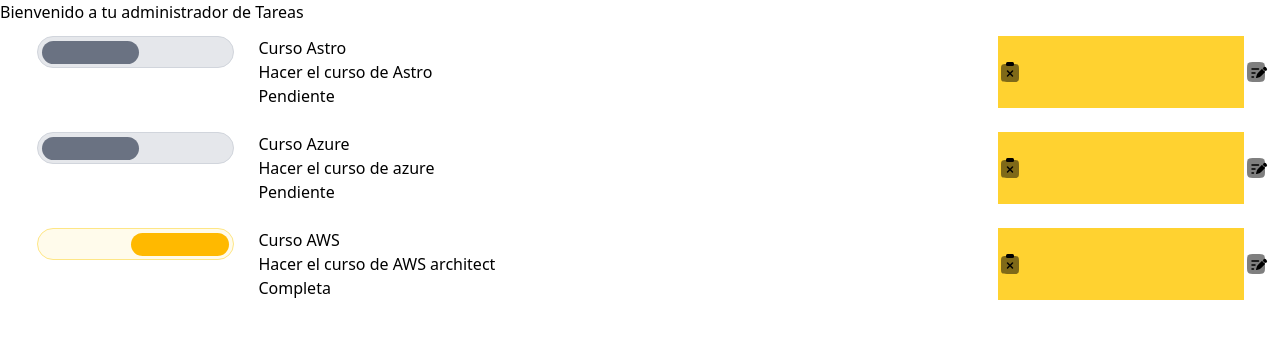
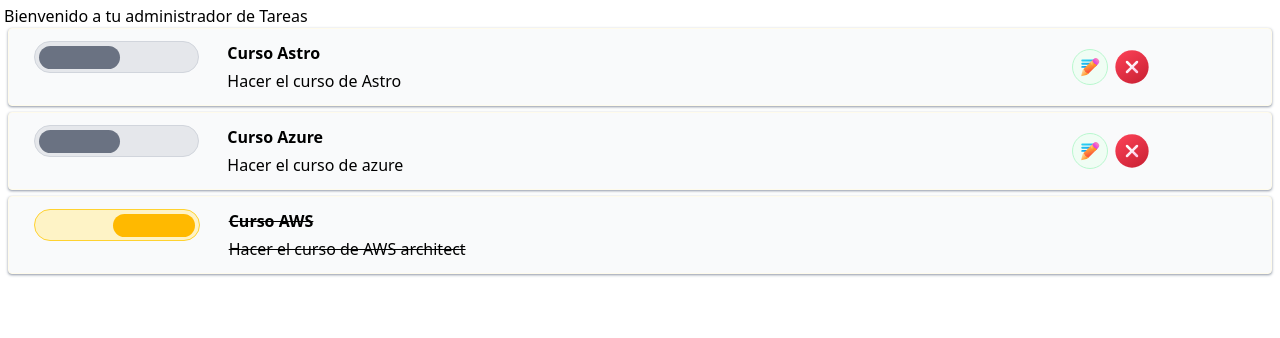
Before and after one commit to EmersonUrielVargas/tm-task-manager-web-ui, an Angular app: page / in a window 1280 px wide. Shown: the top 338 px of the page. Built offline with nearby package versions, Linux system fonts and the light colour scheme.

Commit message:
styles task

```diff
--- a/src/app/app.component.html
+++ b/src/app/app.component.html
@@ -1,3 +1,3 @@
-<div class="">
+<div class="w-full max-w-screen box-border p-1">
   <router-outlet />
 </div>
--- a/src/app/components/task/task.component.html
+++ b/src/app/components/task/task.component.html
@@ -1,21 +1,93 @@
-<form [formGroup]="taskForm">
-    <div class="task-container grid grid-flow-col grid-cols-5 w-full justify-between p-3">
-        <div class="flex w-full h-8 rounded-full cursor-pointer justify-center">
-            <label [for]="`${task.id}'checkTask'`" class="relative rounded-full w-8/10 border border-gray-300 bg-gray-200 has-checked:bg-amber-50 has-checked:border-amber-200">
+<form [formGroup]="taskForm" class="w-full">
+    <div class="task-container w-full flex gap-2 py-3 px-1 box-border rounded-sm bg-gray-50 border-amber-50 border shadow-sm shadow-gray-400">
+        <div class="flex peer h-8 rounded-full cursor-pointer w-2/12 justify-center">
+            <label [for]="`${task.id}'checkTask'`" class="relative rounded-full w-8/10 border border-gray-300 bg-gray-200 has-checked:bg-amber-100 has-checked:border-amber-300">
                 <input type="checkbox" [id]="`${task.id}'checkTask'`" class="sr-only peer" [checked]="taskEditable().status === taskEnum.COMPLETE" (change)="onChangeStatus($event)"/>
                 <span class="w-3/6 h-6/8 absolute top-1 left-1 bg-gray-500 rounded-full peer-checked:bg-amber-400 peer-checked:right-1 peer-checked:left-auto"></span>
             </label>
         </div>
-        <div class="task-content col-span-3">
-            <h3>{{taskEditable().title}}</h3>
+        <div class="task-content flex flex-col w-7/12 gap-1 whitespace-normal peer-has-checked:line-through peer-has-checked:w-10/12">
+            <h3 class="font-bold">{{taskEditable().title}}</h3>
             <p>{{taskEditable().description}}</p>
-            <p>{{taskEditable().status}}</p>
         </div>
-        <button class="edit bg-amber-300 ">
-            <svg xmlns="http://www.w3.org/2000/svg" width="24" height="24" viewBox="0 0 24 24"><path fill="currentColor" d="M21 15.998v-6c0-2.828 0-4.242-.879-5.121C19.353 4.109 18.175 4.012 16 4H8c-2.175.012-3.353.109-4.121.877C3 5.756 3 7.17 3 9.998v6c0 2.829 0 4.243.879 5.122c.878.878 2.293.878 5.121.878h6c2.828 0 4.243 0 5.121-.878c.879-.88.879-2.293.879-5.122" opacity="0.5"/><path fill="currentColor" d="M8 3.5A1.5 1.5 0 0 1 9.5 2h5A1.5 1.5 0 0 1 16 3.5v1A1.5 1.5 0 0 1 14.5 6h-5A1.5 1.5 0 0 1 8 4.5z"/><path fill="currentColor" fill-rule="evenodd" d="M8.97 10.47a.75.75 0 0 1 1.06 0L12 12.44l1.97-1.97a.75.75 0 1 1 1.06 1.06l-1.97 1.97l1.97 1.97a.75.75 0 0 1-1.06 1.06L12 14.56l-1.97 1.97a.75.75 0 0 1-1.06-1.06l1.97-1.97l-1.97-1.97a.75.75 0 0 1 0-1.06" clip-rule="evenodd"/></svg>
-        </button>
-        <button class="remove ">
-            <svg xmlns="http://www.w3.org/2000/svg" width="24" height="24" viewBox="0 0 24 24"><path fill="currentColor" d="M3 10c0-3.771 0-5.657 1.172-6.828S7.229 2 11 2h2c3.771 0 5.657 0 6.828 1.172S21 6.229 21 10v4c0 3.771 0 5.657-1.172 6.828S16.771 22 13 22h-2c-3.771 0-5.657 0-6.828-1.172S3 17.771 3 14z" opacity="0.5"/><path fill="currentColor" d="M16.519 16.501c.175-.136.334-.295.651-.612l3.957-3.958c.096-.095.052-.26-.075-.305a4.3 4.3 0 0 1-1.644-1.034a4.3 4.3 0 0 1-1.034-1.644c-.045-.127-.21-.171-.305-.075L14.11 12.83c-.317.317-.476.476-.612.651q-.243.311-.412.666c-.095.2-.166.414-.308.84l-.184.55l-.292.875l-.273.82a.584.584 0 0 0 .738.738l.82-.273l.875-.292l.55-.184c.426-.142.64-.212.84-.308q.355-.17.666-.412m5.849-5.809a2.163 2.163 0 1 0-3.06-3.059l-.126.128a.52.52 0 0 0-.148.465c.02.107.055.265.12.452c.13.375.376.867.839 1.33s.955.709 1.33.839c.188.065.345.1.452.12a.53.53 0 0 0 .465-.148z"/><path fill="currentColor" fill-rule="evenodd" d="M7.25 9A.75.75 0 0 1 8 8.25h6.5a.75.75 0 0 1 0 1.5H8A.75.75 0 0 1 7.25 9m0 4a.75.75 0 0 1 .75-.75h3a.75.75 0 0 1 0 1.5H8a.75.75 0 0 1-.75-.75m0 4a.75.75 0 0 1 .75-.75h1.5a.75.75 0 0 1 0 1.5H8a.75.75 0 0 1-.75-.75" clip-rule="evenodd"/></svg>
-        </button>
+        <div class="buttons-container w-3/12 justify-center flex items-center gap-1 peer-has-checked:hidden">
+            <button class="edit bg-green-50 border border-green-200 w-9 h-9 justify-items-center rounded-full">
+                <svg xmlns="http://www.w3.org/2000/svg" class="w-6/10" viewBox="0 0 16 16">
+                    <g fill="none">
+                        <path fill="url(#fluentColorDrafts160)" d="M1 2.75A.75.75 0 0 1 1.75 2h10.5a.75.75 0 0 1 0 1.5H1.75A.75.75 0 0 1 1 2.75" />
+                        <path fill="url(#fluentColorDrafts167)" fill-opacity="0.7" d="M1 2.75A.75.75 0 0 1 1.75 2h10.5a.75.75 0 0 1 0 1.5H1.75A.75.75 0 0 1 1 2.75" />
+                        <path fill="url(#fluentColorDrafts161)" d="M1 5.25a.75.75 0 0 1 .75-.75h7.5a.75.75 0 0 1 0 1.5h-7.5A.75.75 0 0 1 1 5.25" />
+                        <path fill="url(#fluentColorDrafts168)" fill-opacity="0.7" d="M1 5.25a.75.75 0 0 1 .75-.75h7.5a.75.75 0 0 1 0 1.5h-7.5A.75.75 0 0 1 1 5.25" />
+                        <path fill="url(#fluentColorDrafts162)" d="M1 7.75A.75.75 0 0 1 1.75 7h5.5a.75.75 0 0 1 0 1.5h-5.5A.75.75 0 0 1 1 7.75" />
+                        <path fill="url(#fluentColorDrafts169)" fill-opacity="0.7" d="M1 7.75A.75.75 0 0 1 1.75 7h5.5a.75.75 0 0 1 0 1.5h-5.5A.75.75 0 0 1 1 7.75" />
+                        <path fill="url(#fluentColorDrafts163)" d="M2.657 9.635L9.75 2.543l3.707 3.707l-7.093 7.092l-2.267-1.439z" />
+                        <path fill="url(#fluentColorDrafts164)" d="m2.964 9.328l-.307.307a2.95 2.95 0 0 0-.772 1.355l-.87 3.385a.5.5 0 0 0 .61.609l3.385-.869c.512-.132.98-.398 1.354-.773l.307-.307s-1.285-.3-2.345-1.36s-1.362-2.347-1.362-2.347" />
+                        <path fill="url(#fluentColorDrafts165)" d="M10.529 1.764a2.621 2.621 0 1 1 3.707 3.707l-1.908 1.908L8.621 3.67z" />
+                        <path fill="url(#fluentColorDrafts166)" d="M8.266 4.026s.295 1.291 1.356 2.352a5.4 5.4 0 0 0 2.351 1.356L13.4 6.308s-1.29-.298-2.35-1.358A5.4 5.4 0 0 1 9.692 2.6z" />
+                        <defs>
+                            <linearGradient id="fluentColorDrafts160" x1="-.8" x2="2.543" y1="1.071" y2="11.475" gradientUnits="userSpaceOnUse">
+                                <stop stop-color="#36dff1" />
+                                <stop offset="1" stop-color="#0094f0" />
+                            </linearGradient>
+                            <linearGradient id="fluentColorDrafts161" x1="-.8" x2="2.543" y1="1.071" y2="11.475" gradientUnits="userSpaceOnUse">
+                                <stop stop-color="#36dff1" />
+                                <stop offset="1" stop-color="#0094f0" />
+                            </linearGradient>
+                            <linearGradient id="fluentColorDrafts162" x1="-.8" x2="2.543" y1="1.071" y2="11.475" gradientUnits="userSpaceOnUse">
+                                <stop stop-color="#36dff1" />
+                                <stop offset="1" stop-color="#0094f0" />
+                            </linearGradient>
+                            <linearGradient id="fluentColorDrafts163" x1="8.631" x2="10.281" y1="5.563" y2="10.095" gradientUnits="userSpaceOnUse">
+                                <stop stop-color="#ffa43d" />
+                                <stop offset="1" stop-color="#fb5937" />
+                            </linearGradient>
+                            <linearGradient id="fluentColorDrafts164" x1=".187" x2="4.275" y1="10.908" y2="14.972" gradientUnits="userSpaceOnUse">
+                                <stop offset=".255" stop-color="#ffd394" />
+                                <stop offset="1" stop-color="#ff921f" />
+                            </linearGradient>
+                            <linearGradient id="fluentColorDrafts165" x1="13.669" x2="11.316" y1="2.324" y2="4.537" gradientUnits="userSpaceOnUse">
+                                <stop stop-color="#f97dbd" />
+                                <stop offset="1" stop-color="#dd3ce2" />
+                            </linearGradient>
+                            <linearGradient id="fluentColorDrafts166" x1="10.921" x2="7.295" y1="6.114" y2="4.528" gradientUnits="userSpaceOnUse">
+                                <stop stop-color="#ff921f" />
+                                <stop offset="1" stop-color="#ffe994" />
+                            </linearGradient>
+                            <radialGradient id="fluentColorDrafts167" cx="0" cy="0" r="1" gradientTransform="rotate(137.996 2.141 6.164)scale(11.5347 4.93393)" gradientUnits="userSpaceOnUse">
+                                <stop stop-color="#4a43cb" />
+                                <stop offset="1" stop-color="#4a43cb" stop-opacity="0" />
+                            </radialGradient>
+                            <radialGradient id="fluentColorDrafts168" cx="0" cy="0" r="1" gradientTransform="rotate(137.996 2.141 6.164)scale(11.5347 4.93393)" gradientUnits="userSpaceOnUse">
+                                <stop stop-color="#4a43cb" />
+                                <stop offset="1" stop-color="#4a43cb" stop-opacity="0" />
+                            </radialGradient>
+                            <radialGradient id="fluentColorDrafts169" cx="0" cy="0" r="1" gradientTransform="rotate(137.996 2.141 6.164)scale(11.5347 4.93393)" gradientUnits="userSpaceOnUse">
+                                <stop stop-color="#4a43cb" />
+                                <stop offset="1" stop-color="#4a43cb" stop-opacity="0" />
+                            </radialGradient>
+                        </defs>
+                    </g>
+                </svg>
+            </button>
+            <button class="remove w-10 h-10 rounded-full">
+                <svg xmlns="http://www.w3.org/2000/svg" class="w-full" viewBox="0 0 24 24">
+                    <g fill="none">
+                        <path fill="url(#fluentColorDismissCircle240)" d="M12 2c5.523 0 10 4.477 10 10s-4.477 10-10 10S2 17.523 2 12S6.477 2 12 2" />
+                        <path fill="url(#fluentColorDismissCircle241)" d="m15.53 8.47l-.084-.073a.75.75 0 0 0-.882-.007l-.094.08L12 10.939l-2.47-2.47l-.084-.072a.75.75 0 0 0-.882-.007l-.094.08l-.073.084a.75.75 0 0 0-.007.882l.08.094L10.939 12l-2.47 2.47l-.072.084a.75.75 0 0 0-.007.882l.08.094l.084.073a.75.75 0 0 0 .882.007l.094-.08L12 13.061l2.47 2.47l.084.072a.75.75 0 0 0 .882.007l.094-.08l.073-.084a.75.75 0 0 0 .007-.882l-.08-.094L13.061 12l2.47-2.47l.072-.084a.75.75 0 0 0 .007-.882z" />
+                        <defs>
+                            <linearGradient id="fluentColorDismissCircle240" x1="5.125" x2="18.25" y1="3.25" y2="22.625" gradientUnits="userSpaceOnUse">
+                                <stop stop-color="#f83f54" />
+                                <stop offset="1" stop-color="#ca2134" />
+                            </linearGradient>
+                            <linearGradient id="fluentColorDismissCircle241" x1="8.685" x2="12.591" y1="12.332" y2="16.392" gradientUnits="userSpaceOnUse">
+                                <stop stop-color="#fdfdfd" />
+                                <stop offset="1" stop-color="#fecbe6" />
+                            </linearGradient>
+                        </defs>
+                    </g>
+                </svg>
+            </button>
+
+        </div>
     </div>
 </form>
--- a/src/app/pages/home/home.component.html
+++ b/src/app/pages/home/home.component.html
@@ -1,8 +1,8 @@
 <h1>{{title}}</h1>
-<ul>
+<div class="flex w-full flex-col box-border gap-1.5 px-1">
     @for (task of tasks(); track $index; let index = $index) {
-        <div class="w-screen">
-            <task [task]="task"></task>
+        <div class="flex flex-grow-1">
+            <task [task]="task" class="w-full"></task>
         </div>
     }
-</ul>
+</div>
```
